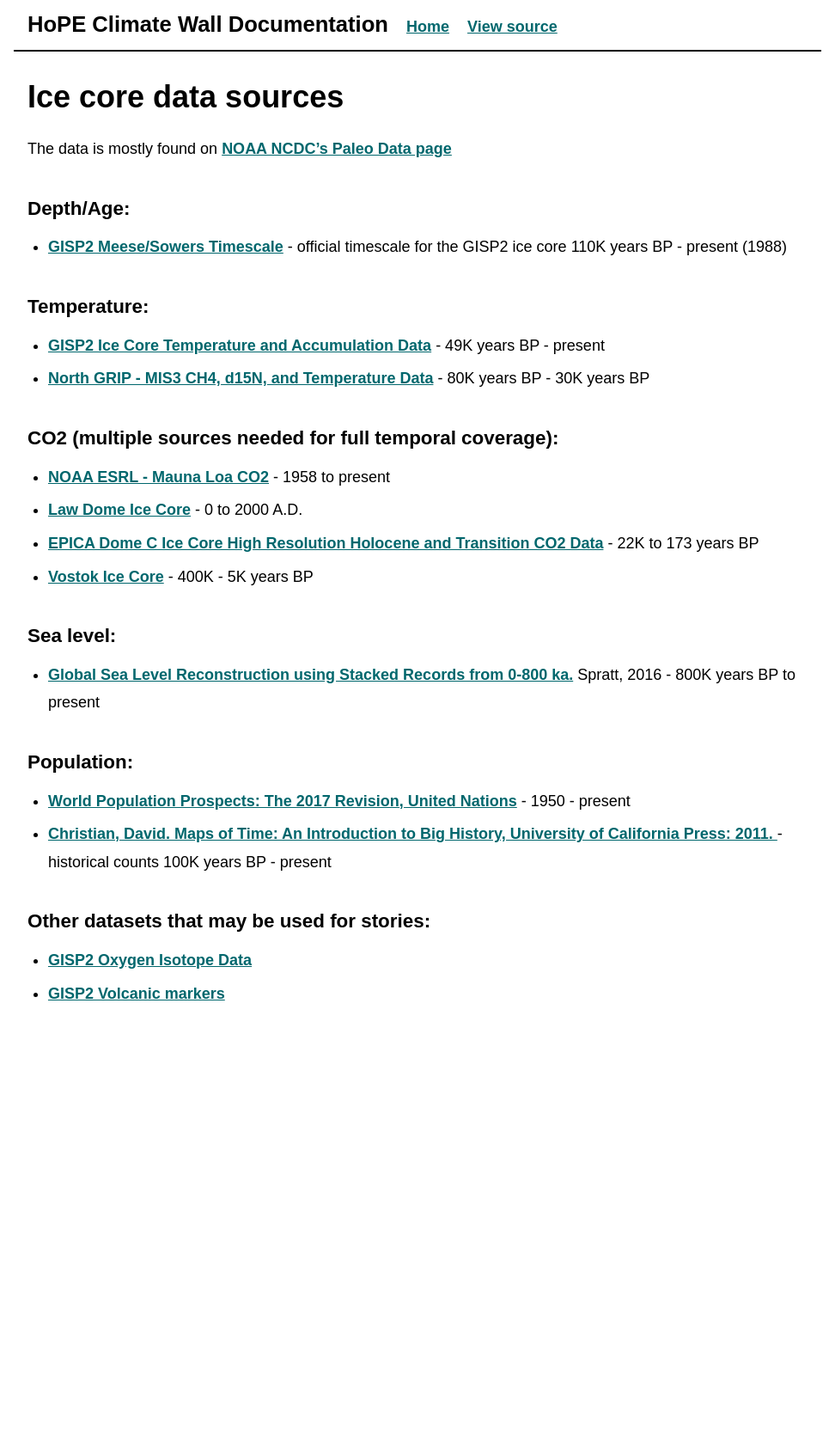
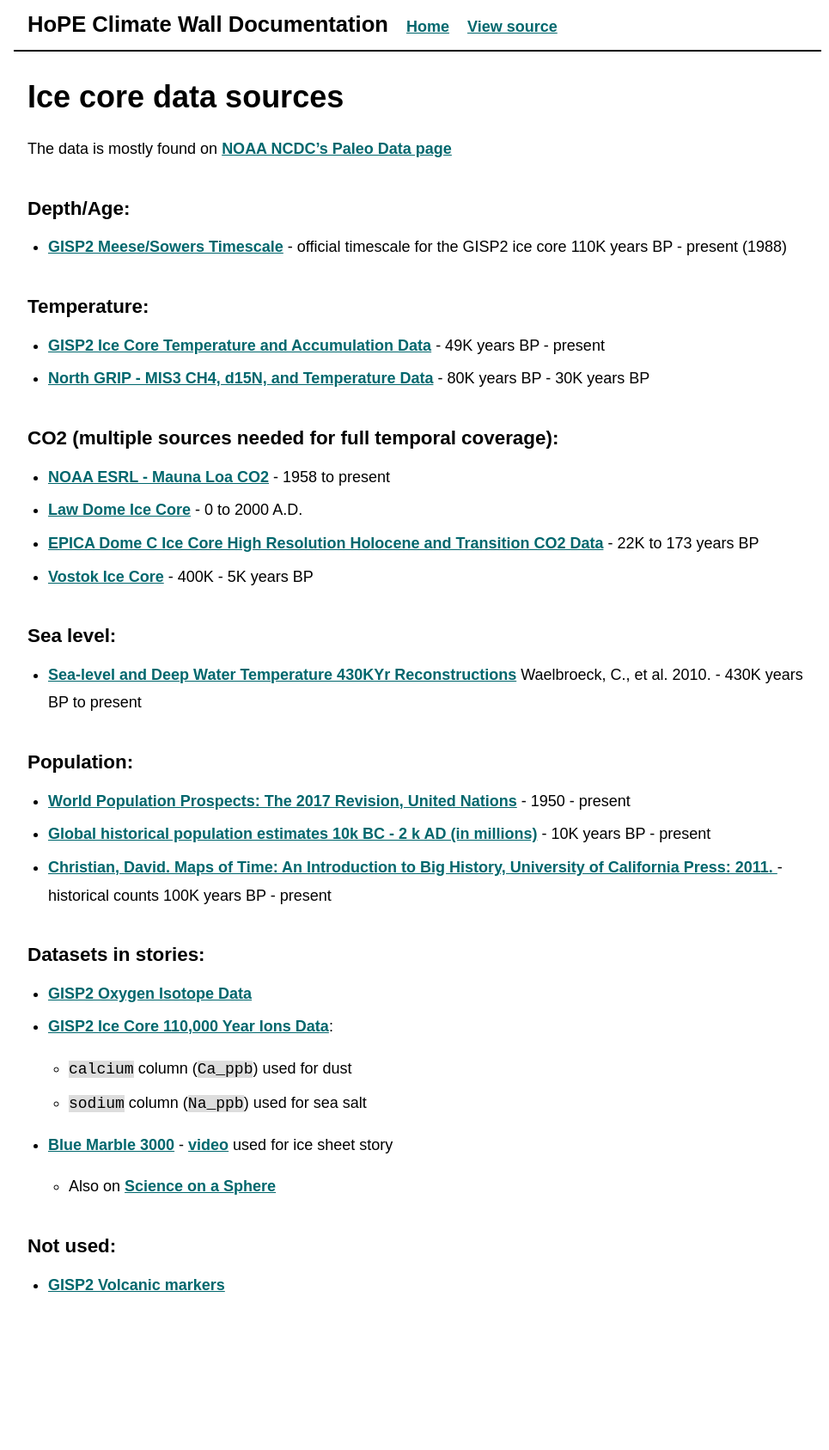
Before and after one commit to beefoo/climate-wall-docs, a Jekyll site: the page built from _design/ice_core_data.md, in a window 1280 px wide. Shown: the whole page at 86% size, without its empty margins (154-1119 px from the left). Built offline with Jekyll 4.4.1, drawn with Linux system fonts in a browser that asks for light colours; before the commit the page ends 1348 px from its top, so only the background shows below that.

Commit message:
update ice core data

```diff
--- a/_design/ice_core_data.md
+++ b/_design/ice_core_data.md
@@ -22,13 +22,22 @@
   - [Vostok Ice Core](http://cdiac.ess-dive.lbl.gov/ftp/trends/co2/vostok.icecore.co2) - 400K - 5K years BP
 
 ## Sea level:
-  - [Global Sea Level Reconstruction using Stacked Records from 0-800 ka.](https://www1.ncdc.noaa.gov/pub/data/paleo/contributions_by_author/spratt2016/spratt2016.txt) Spratt, 2016 - 800K years BP to present
+  - [Sea-level and Deep Water Temperature 430KYr Reconstructions](https://www1.ncdc.noaa.gov/pub/data/paleo/contributions_by_author/waelbroeck2002/waelbroeck2002.txt) Waelbroeck, C., et al. 2010. - 430K years BP to present
 
 ## Population:
   - [World Population Prospects: The 2017 Revision, United Nations](https://esa.un.org/unpd/wpp/DVD/Files/1_Indicators%20(Standard)/EXCEL_FILES/1_Population/WPP2017_POP_F01_1_TOTAL_POPULATION_BOTH_SEXES.xlsx) - 1950 - present
+  - [Global historical population estimates 10k BC - 2 k AD (in millions)](http://themasites.pbl.nl/tridion/en/themasites/hyde/basicdrivingfactors/population/index-2.html) - 10K years BP - present
   - [Christian, David. Maps of Time: An Introduction to Big History, University of California Press: 2011. ](../assets/population_table.png) - historical counts 100K years BP - present
 
-## Other datasets that may be used for stories:
+## Datasets in stories:
 
 - [GISP2 Oxygen Isotope Data](ftp://ftp.ncdc.noaa.gov/pub/data/paleo/icecore/greenland/summit/gisp2/isotopes/gispd18o.txt)
+- [GISP2 Ice Core 110,000 Year Ions Data](https://www.ncdc.noaa.gov/paleo-search/study/17805):
+  - `calcium` column (`Ca_ppb`) used for dust
+  - `sodium` column (`Na_ppb`) used for sea salt
+- [Blue Marble 3000](http://radar.zhaw.ch/bluemarble3000_en.html) - [video](https://www.youtube.com/watch?feature=player_profilepage&v=S5UuXfcDqX0) used for ice sheet story
+  - Also on [Science on a Sphere](https://sos.noaa.gov/datasets/blue-marble-sea-level-ice-and-vegetation-changes-19000bc-10000ad/)
+
+## Not used:
+
 - [GISP2 Volcanic markers](ftp://ftp.ncdc.noaa.gov/pub/data/paleo/icecore/greenland/summit/gisp2/chem/volcano.txt)
```
